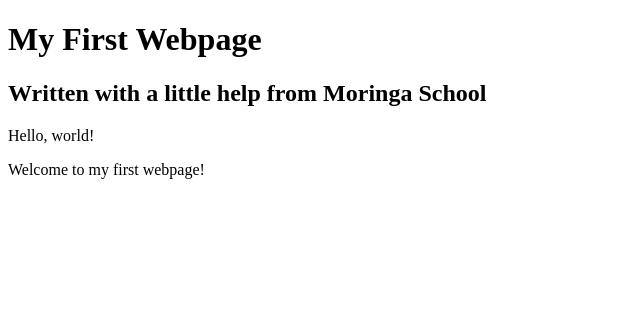
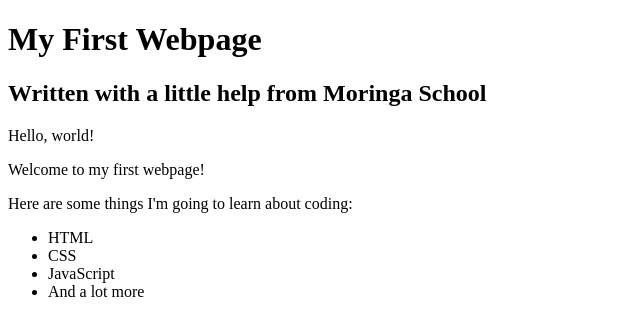
Before and after one commit to fchirchir/my-first-website, a plain HTML site: page my-first-webpage.html in a window 1280 px wide. Shown: the whole page, without its empty margins (0-640 px from the left). Drawn offline with Linux system fonts and the light colour scheme.

Commit message:
Add list elements

```diff
--- a/my-first-webpage.html
+++ b/my-first-webpage.html
@@ -9,5 +9,13 @@
 
     <p>Hello, world!</P>
     <p>Welcome to my first webpage!</P>
+
+    <p>Here are some things I'm going to learn about coding:</P>
+    <ul>
+      <li>HTML</li>
+      <li>CSS</li>
+      <li>JavaScript</li>
+      <li>And a lot more</li>
+    </ul>
   </body>
 </html>
```
